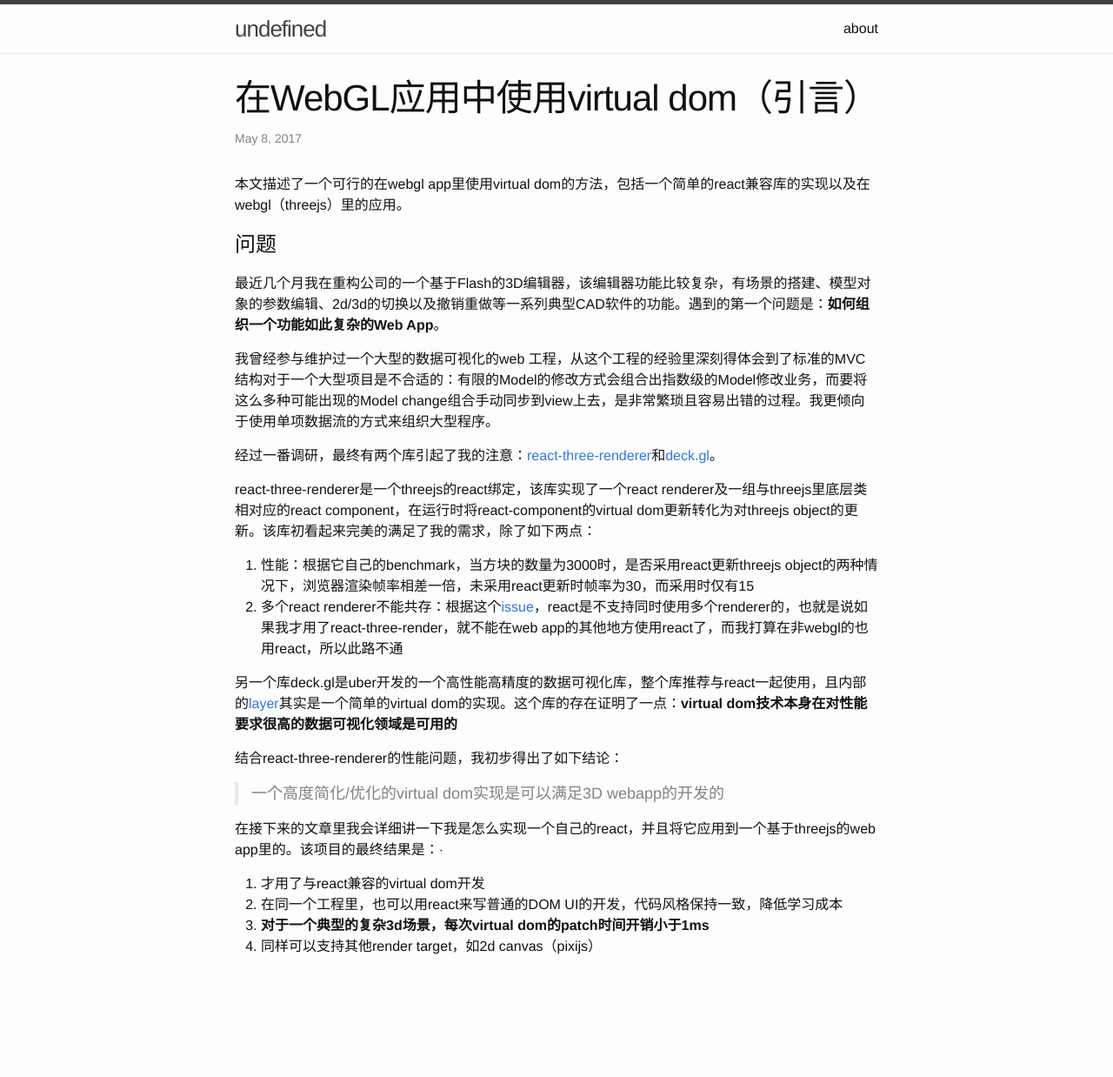
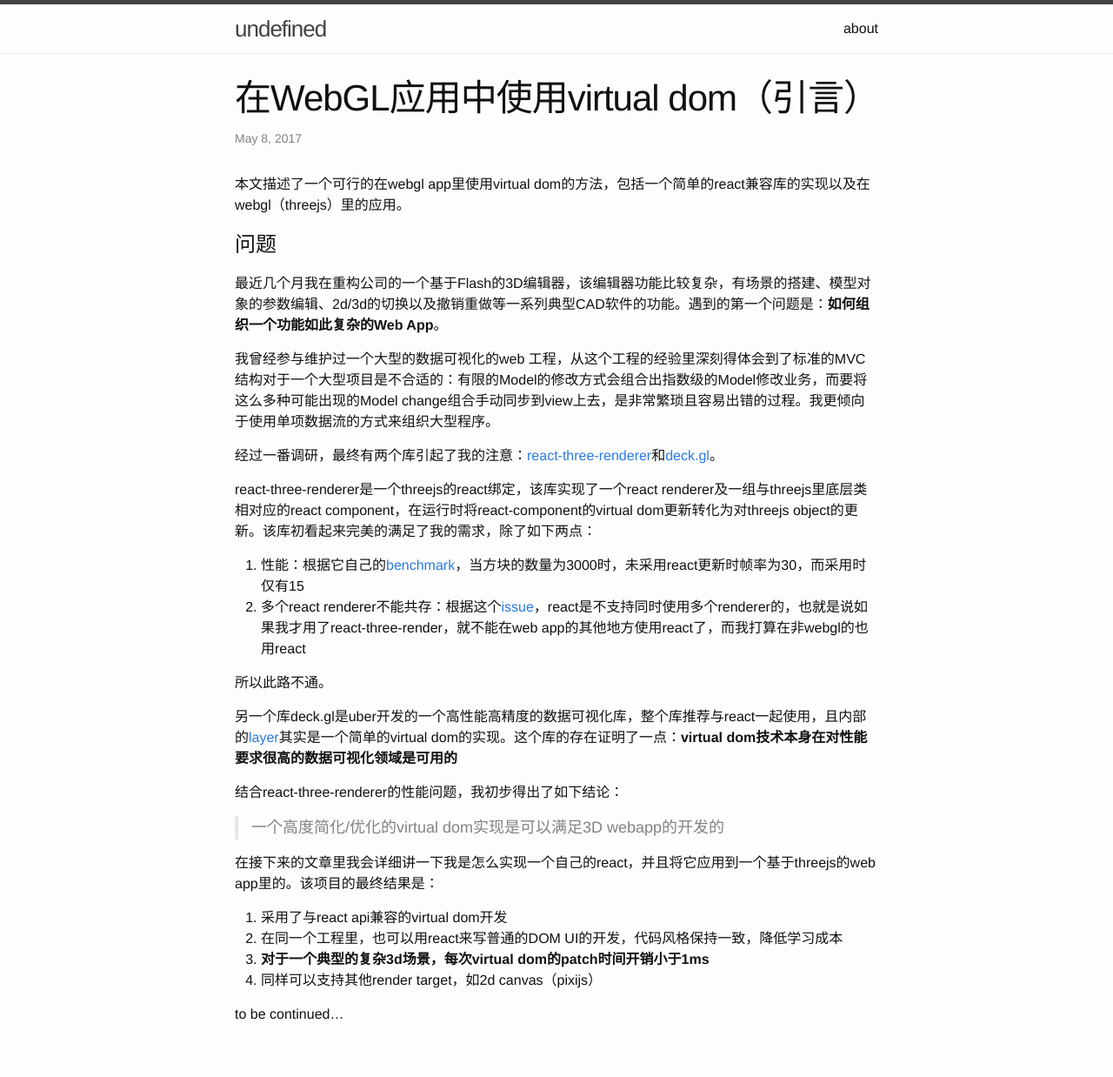
Before and after one commit to michael8090/michael8090.github.io, a Jekyll site: the page built from _posts/2017-05-08-virtual_dom_for_webgl_apps.md, in a window 1280 px wide. Shown: the whole page at 87% size. Built offline with Jekyll 4.4.1, drawn with Linux system fonts in a browser that asks for light colours; before the commit the page ends 1160 px from its top, so only the background shows below that.

Commit message:
add missing link

```diff
--- a/_posts/2017-05-08-virtual_dom_for_webgl_apps.md
+++ b/_posts/2017-05-08-virtual_dom_for_webgl_apps.md
@@ -12,22 +12,26 @@
 
 我曾经参与维护过一个大型的数据可视化的web 工程，从这个工程的经验里深刻得体会到了标准的MVC结构对于一个大型项目是不合适的：有限的Model的修改方式会组合出指数级的Model修改业务，而要将这么多种可能出现的Model change组合手动同步到view上去，是非常繁琐且容易出错的过程。我更倾向于使用单项数据流的方式来组织大型程序。
 
-经过一番调研，最终有两个库引起了我的注意：[react-three-renderer](todo)和[deck.gl](todo)。
+经过一番调研，最终有两个库引起了我的注意：[react-three-renderer](https://github.com/toxicFork/react-three-renderer)和[deck.gl](https://uber.github.io/deck.gl/)。
 
 react-three-renderer是一个threejs的react绑定，该库实现了一个react renderer及一组与threejs里底层类相对应的react component，在运行时将react-component的virtual dom更新转化为对threejs object的更新。该库初看起来完美的满足了我的需求，除了如下两点：
 
-1. 性能：根据它自己的benchmark，当方块的数量为3000时，是否采用react更新threejs object的两种情况下，浏览器渲染帧率相差一倍，未采用react更新时帧率为30，而采用时仅有15
-2. 多个react renderer不能共存：根据这个[issue](todo)，react是不支持同时使用多个renderer的，也就是说如果我才用了react-three-render，就不能在web app的其他地方使用react了，而我打算在非webgl的也用react，所以此路不通
+1. 性能：根据它自己的[benchmark](http://toxicfork.github.io/react-three-renderer-example/#/benchmarks_rotating_cubes_react)，当方块的数量为3000时，未采用react更新时帧率为30，而采用时仅有15
+2. 多个react renderer不能共存：根据这个[issue](todo)，react是不支持同时使用多个renderer的，也就是说如果我才用了react-three-render，就不能在web app的其他地方使用react了，而我打算在非webgl的也用react
 
-另一个库deck.gl是uber开发的一个高性能高精度的数据可视化库，整个库推荐与react一起使用，且内部的[layer](todo)其实是一个简单的virtual dom的实现。这个库的存在证明了一点：**virtual dom技术本身在对性能要求很高的数据可视化领域是可用的**
+所以此路不通。
+
+另一个库deck.gl是uber开发的一个高性能高精度的数据可视化库，整个库推荐与react一起使用，且内部的[layer](https://github.com/uber/deck.gl/blob/master/src/lib/layer.js)其实是一个简单的virtual dom的实现。这个库的存在证明了一点：**virtual dom技术本身在对性能要求很高的数据可视化领域是可用的**
 
 结合react-three-renderer的性能问题，我初步得出了如下结论：
 
 > 一个高度简化/优化的virtual dom实现是可以满足3D webapp的开发的
 
-在接下来的文章里我会详细讲一下我是怎么实现一个自己的react，并且将它应用到一个基于threejs的web app里的。该项目的最终结果是：·
+在接下来的文章里我会详细讲一下我是怎么实现一个自己的react，并且将它应用到一个基于threejs的web app里的。该项目的最终结果是：
 
-1. 才用了与react兼容的virtual dom开发
+1. 采用了与react api兼容的virtual dom开发
 2. 在同一个工程里，也可以用react来写普通的DOM UI的开发，代码风格保持一致，降低学习成本
 3. **对于一个典型的复杂3d场景，每次virtual dom的patch时间开销小于1ms**
 4. 同样可以支持其他render target，如2d canvas（pixijs）
+
+to be continued...
```
